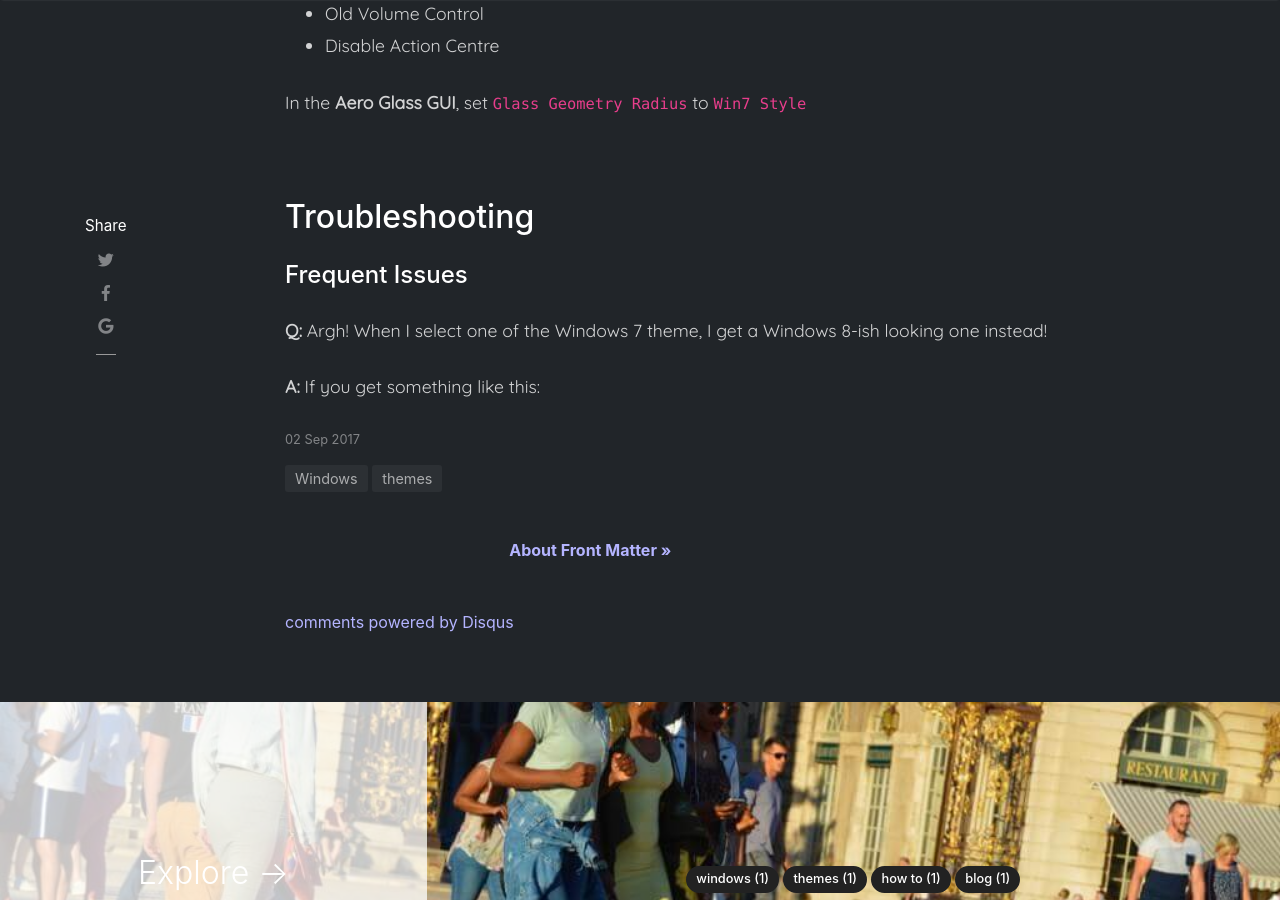
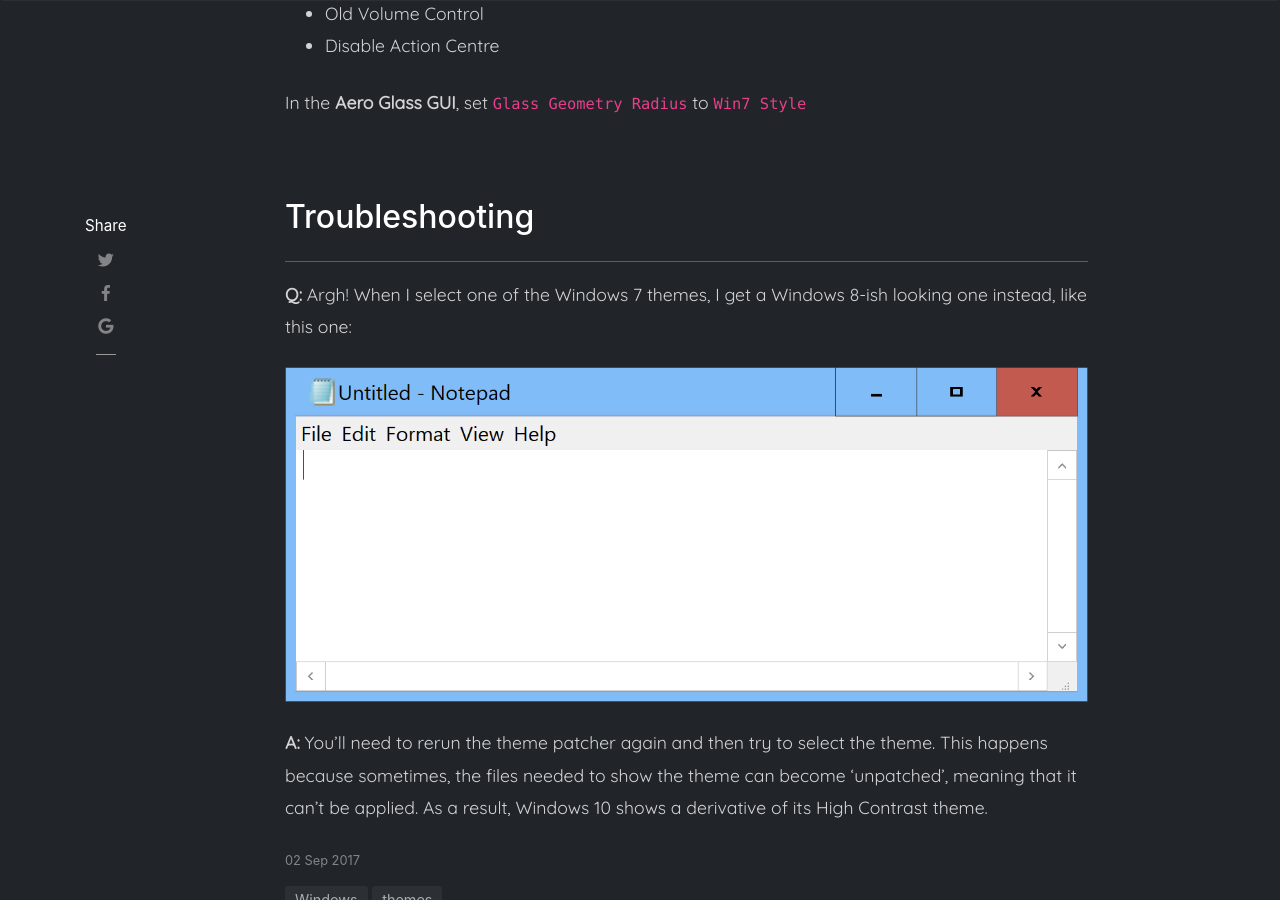
Before and after one commit to TheSleepyPenguin/TheSleepyPenguin.github.io, a Jekyll site: the page built from _posts/2017-09-02-win10-look-like-win7.md, in a window 1280 px wide and 900 px high, scrolled down 3862 px. Built offline with Jekyll 4.4.1, drawn with Linux system fonts in a browser that asks for light colours; nearby versions of some CDN libraries; comment, search, counter and statistics services are not loaded.

Commit message:
Added more content to post

```diff
--- a/_posts/2017-09-02-win10-look-like-win7.md
+++ b/_posts/2017-09-02-win10-look-like-win7.md
@@ -124,8 +124,10 @@ In the **Aero Glass GUI**, set `Glass Geometry Radius` to `Win7 Style `
 
 ## Troubleshooting
 
-#### Frequent Issues
+---
 
-**Q:** Argh! When I select one of the Windows 7 theme, I get a Windows 8-ish looking one instead!
+**Q:** Argh! When I select one of the Windows 7 themes, I get a Windows 8-ish looking one instead, like this one:
 
-**A:** If you get something like this:
+![Windows 8-ish looking theme](/images/win10-look-like-win7/win10-aero.png)
+
+**A:** You'll need to rerun the theme patcher again and then try to select the theme. This happens because sometimes, the files needed to show the theme can become 'unpatched', meaning that it can't be applied. As a result, Windows 10 shows a derivative of its High Contrast theme.
```
Also changed, not shown: other parts of _posts/2017-09-02-win10-look-like-win7.md (+1 -1 lines), images/win10-look-like-win7/win10-aero.png (added), 2 other files.
